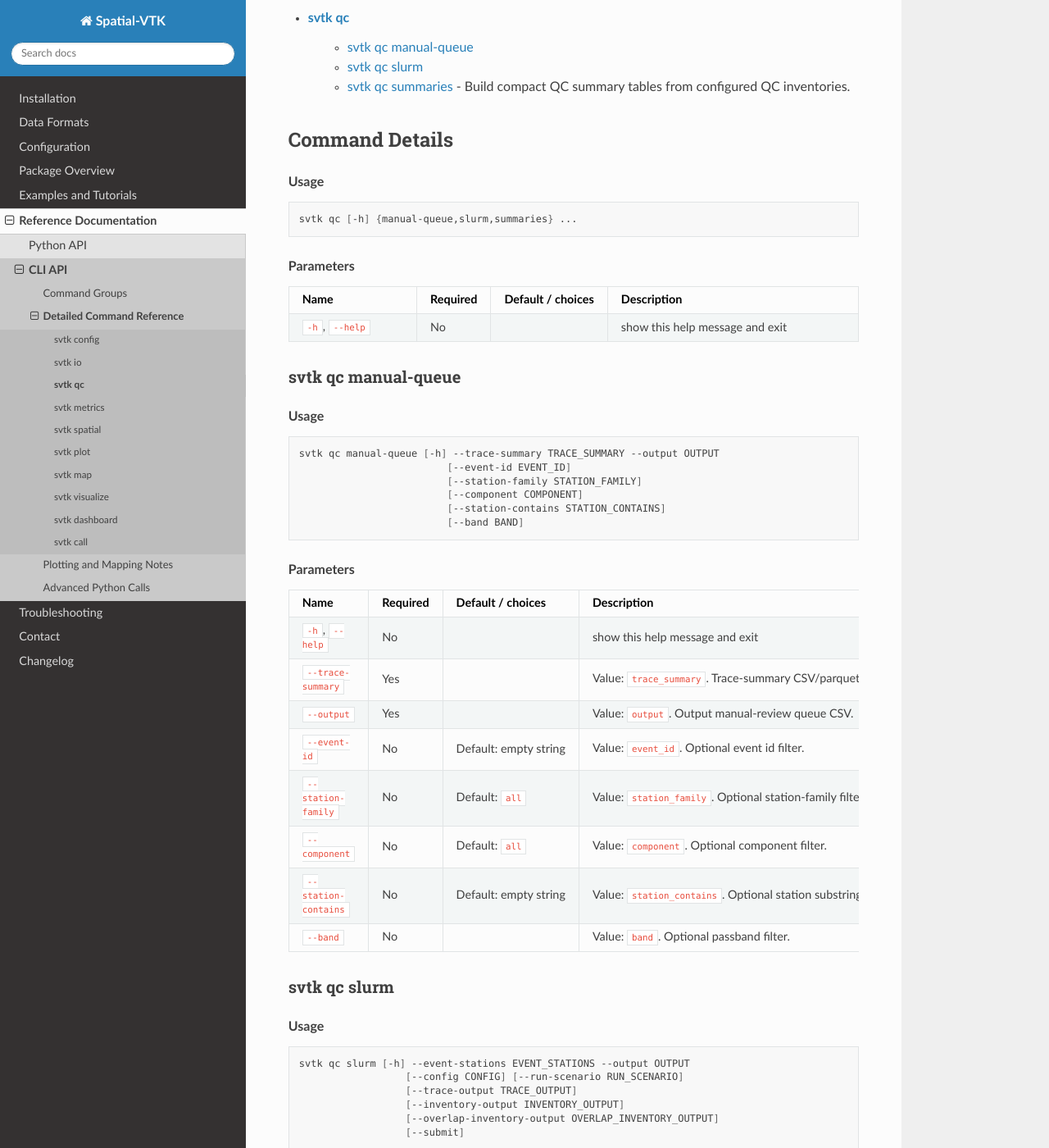
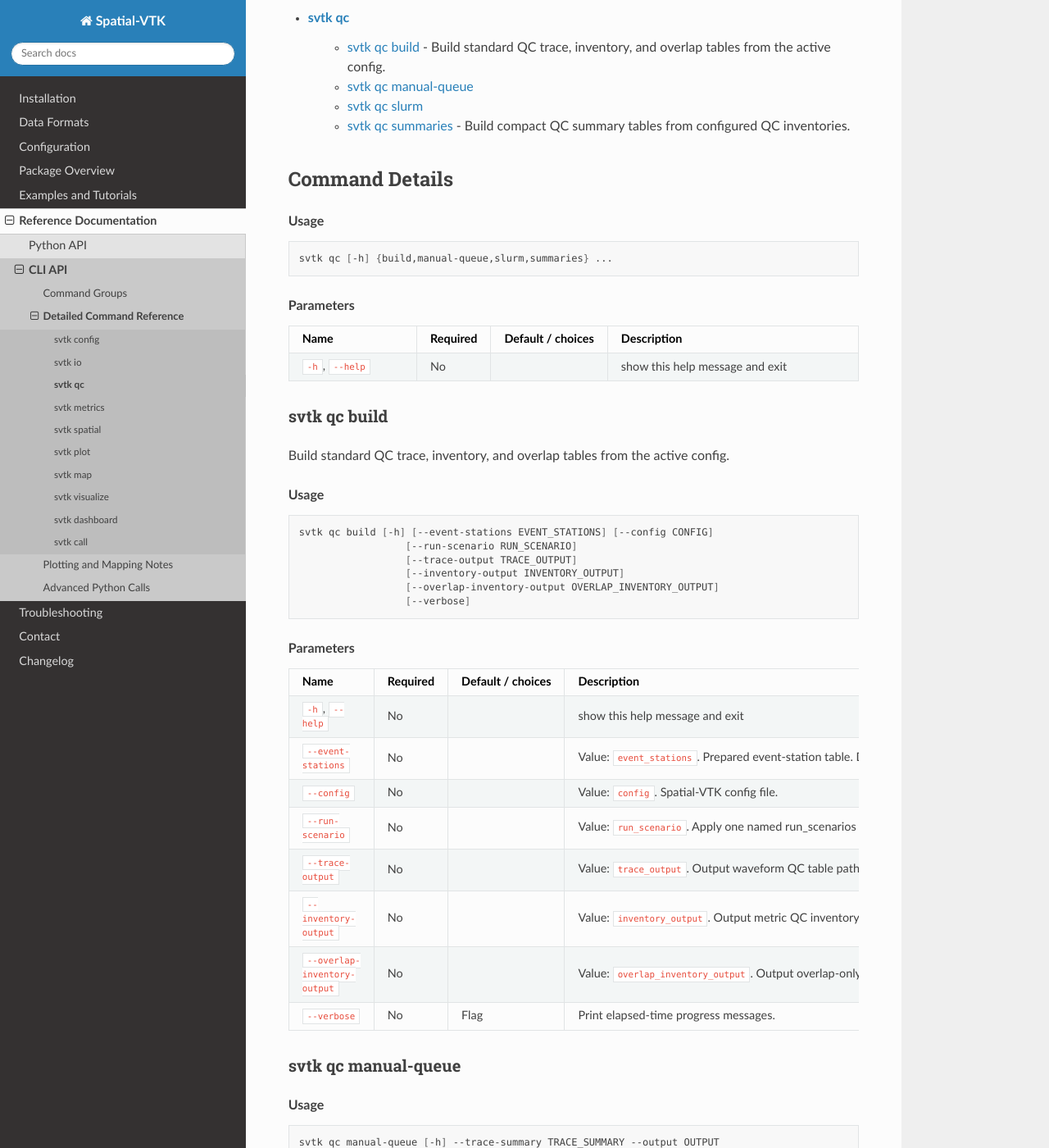
Before and after one commit to bcbirkel/spatial-vtk, a Sphinx documentation site: the page built from docs/reference/cli/qc.rst, in a window 1280 px wide and 1400 px high, scrolled down 219 px. Shown: the whole window at 82% size. Built offline with Sphinx 7.4.7 and the Read the Docs theme 3.1.0, drawn with Linux system fonts in a browser that asks for light colours.

Commit message:
Add curated QC and metric estimate CLI commands

```diff
--- a/docs/changelog.rst
+++ b/docs/changelog.rst
@@ -118,6 +118,9 @@ Changelog
    workflows are documented as config-backed commands with first-class
    plotting flags, while ``--kwargs`` is described as an advanced escape hatch
    rather than the normal interface.
+   Added first-class ``svtk qc build`` and ``svtk metrics estimate`` commands
+   so the shell workflow tutorial no longer needs generic ``svtk call`` for
+   routine QC inventory generation or metric task resource summaries.
    Added a tutorial-notebook regression that rejects committed notebook cells
    containing private/local cluster paths or host names, keeping public
    notebooks runnable from a fresh source checkout.
--- a/docs/reference/cli/qc.rst
+++ b/docs/reference/cli/qc.rst
@@ -7,6 +7,7 @@ Command Tree
 ------------
 
 - :ref:`svtk qc <cli-svtk-qc>`
+   - :ref:`svtk qc build <cli-svtk-qc-build>` - Build standard QC trace, inventory, and overlap tables from the active config.
    - :ref:`svtk qc manual-queue <cli-svtk-qc-manual-queue>`
    - :ref:`svtk qc slurm <cli-svtk-qc-slurm>`
    - :ref:`svtk qc summaries <cli-svtk-qc-summaries>` - Build compact QC summary tables from configured QC inventories.
@@ -18,7 +19,7 @@ Command Details
 
 .. code-block:: bash
 
-   svtk qc [-h] {manual-queue,slurm,summaries} ...
+   svtk qc [-h] {build,manual-queue,slurm,summaries} ...
 
 .. rubric:: Parameters
 
@@ -34,6 +35,67 @@ Command Details
      - No
      -
      - show this help message and exit
+
+.. _cli-svtk-qc-build:
+
+svtk qc build
+^^^^^^^^^^^^^
+
+Build standard QC trace, inventory, and overlap tables from the active config.
+
+.. rubric:: Usage
+
+.. code-block:: bash
+
+   svtk qc build [-h] [--event-stations EVENT_STATIONS] [--config CONFIG]
+                     [--run-scenario RUN_SCENARIO]
+                     [--trace-output TRACE_OUTPUT]
+                     [--inventory-output INVENTORY_OUTPUT]
+                     [--overlap-inventory-output OVERLAP_INVENTORY_OUTPUT]
+                     [--verbose]
+
+.. rubric:: Parameters
+
+.. list-table::
+   :header-rows: 1
+   :widths: 26 13 14 47
+
+   * - Name
+     - Required
+     - Default / choices
+     - Description
+   * - ``-h``, ``--help``
+     - No
+     -
+     - show this help message and exit
+   * - ``--event-stations``
+     - No
+     -
+     - Value: ``event_stations``. Prepared event-station table. Defaults to configured output table 'event_station_records'.
+   * - ``--config``
+     - No
+     -
+     - Value: ``config``. Spatial-VTK config file.
+   * - ``--run-scenario``
+     - No
+     -
+     - Value: ``run_scenario``. Apply one named run_scenarios overlay.
+   * - ``--trace-output``
+     - No
+     -
+     - Value: ``trace_output``. Output waveform QC table path.
+   * - ``--inventory-output``
+     - No
+     -
+     - Value: ``inventory_output``. Output metric QC inventory path.
+   * - ``--overlap-inventory-output``
+     - No
+     -
+     - Value: ``overlap_inventory_output``. Output overlap-only metric QC inventory path.
+   * - ``--verbose``
+     - No
+     - Flag
+     - Print elapsed-time progress messages.
 
 .. _cli-svtk-qc-manual-queue:
 
```
Also changed, not shown: docs/examples/cli_workflow.rst (+27 -23 lines), docs/reference/cli/metrics.rst (+56 -1 lines), 2 other files.
